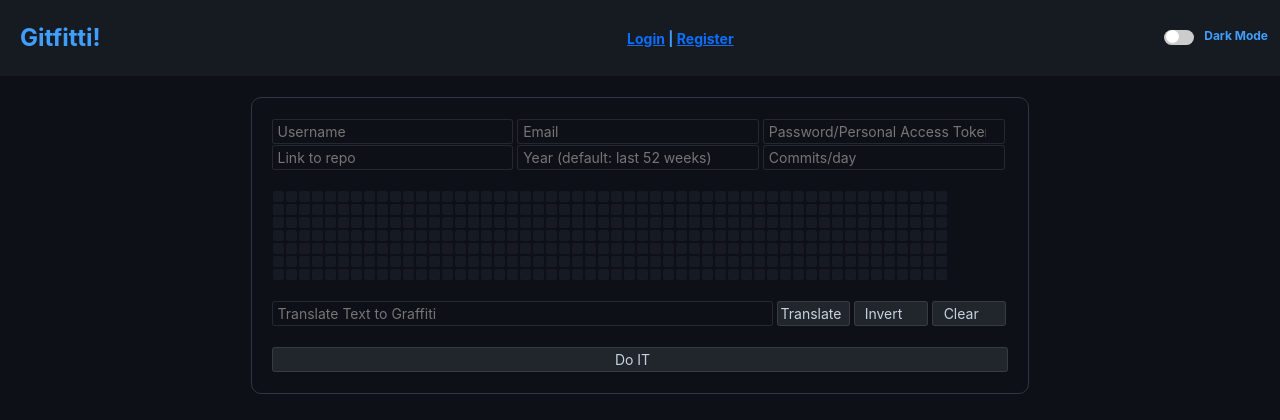
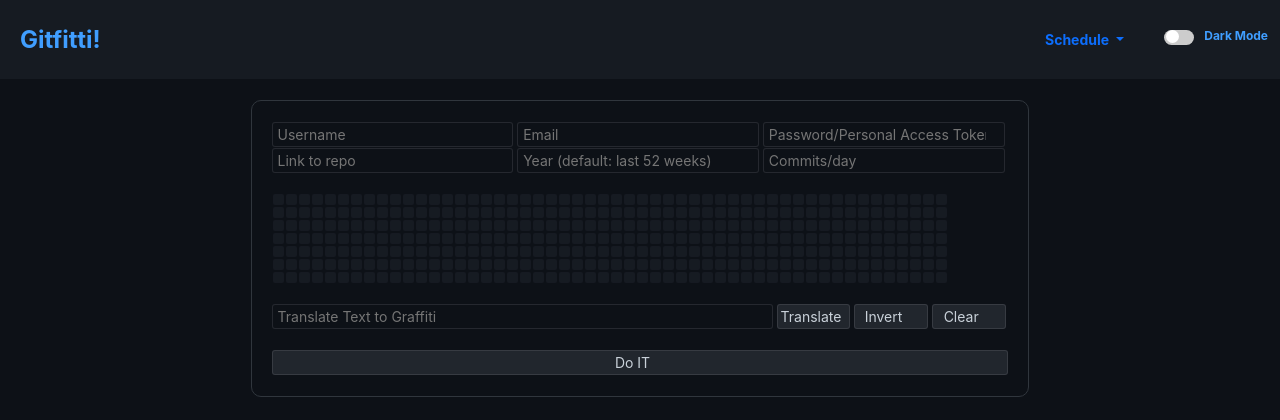
Before and after one commit to heckerfr0d/gitfitti-web, a Flask app: page / in a window 1280 px wide. Shown: the top 420 px of the page. Run offline with Flask 2, Linux system fonts and the light colour scheme; some libraries are stand-ins or nearby versions.

Commit message:
added broken navbar dropdown

```diff
--- a/gitfitti/static/script.js
+++ b/gitfitti/static/script.js
@@ -420,6 +420,8 @@
     for (var c in text) {
         if (text[c] in txt)
             w += txt[text[c]][0].length + 1;
+        else if (text[c].toUpperCase() in txt)
+            w += txt[text[c].toUpperCase()][0].length + 1;
     }
     return w - 1;
 }
@@ -431,6 +433,8 @@
     else {
         var offset = (((52 - w) / 2) >> 0);
         for (var c in text) {
+            if (!(text[c] in txt) && text[c].toUpperCase() in txt)
+                text = text.replaceAll(text[c], text[c].toUpperCase());
             if (text[c] in txt) {
                 for (var k = 0; k < 7; k++)
                     for (var j = offset; j < offset + (txt[text[c]][j - offset].length); j++)
--- a/gitfitti/static/style.css
+++ b/gitfitti/static/style.css
@@ -363,7 +363,9 @@
 
 .schedule {
     font-size: 14px;
+    margin-right: 120px;
 }
+
 
 .error {
     font-size: 150px;
--- a/gitfitti/templates/main.html
+++ b/gitfitti/templates/main.html
@@ -8,19 +8,28 @@
     <title>Gitfitti!</title>
 </head>
 
+<link rel="icon" type="image/png" href="{{ url_for('static', filename='icon.png') }}">
+
 <link href="https://cdn.jsdelivr.net/npm/bootstrap@5.0.2/dist/css/bootstrap.min.css" rel="stylesheet"
     integrity="sha384-EVSTQN3/azprG1Anm3QDgpJLIm9Nao0Yz1ztcQTwFspd3yD65VohhpuuCOmLASjC" crossorigin="anonymous">
 
 <link rel="stylesheet" href="{{ url_for('static', filename='style.css')}}">
 
-<link rel="icon" type="image/png" href="{{ url_for('static', filename='icon.png') }}">
+<script src="https://cdn.jsdelivr.net/npm/bootstrap@5.0.2/dist/js/bootstrap.bundle.min.js" integrity="sha384-MrcW6ZMFYlzcLA8Nl+NtUVF0sA7MsXsP1UyJoMp4YLEuNSfAP+JcXn/tWtIaxVXM" crossorigin="anonymous"></script>
 
 <body>
     <nav class="navbar navbar-dark">
         Gitfitti!
 
-        <div class="schedule">
-            <a href="/login">Login</a> | <a href="/register">Register</a>
+        <div class="nav-item dropdown schedule">
+            <a class="nav-link dropdown-toggle" href="#" id="navbarDropdown" role="button" data-toggle="dropdown" aria-haspopup="true" aria-expanded="false">
+                Schedule
+            </a>
+            <div class="dropdown-menu" aria-labelledby="navbarDropdown">
+              <a class="dropdown-item" href="/login">Login</a>
+              <div class="dropdown-divider"></div>
+              <a class="dropdown-item" href="/register">Register</a>
+            </div>
         </div>
 
 
@@ -33,6 +42,7 @@
         </div>
 
     </nav>
+
     {% if extra %}
     <div class={{c}} name="result">
         {{extra}}
```
